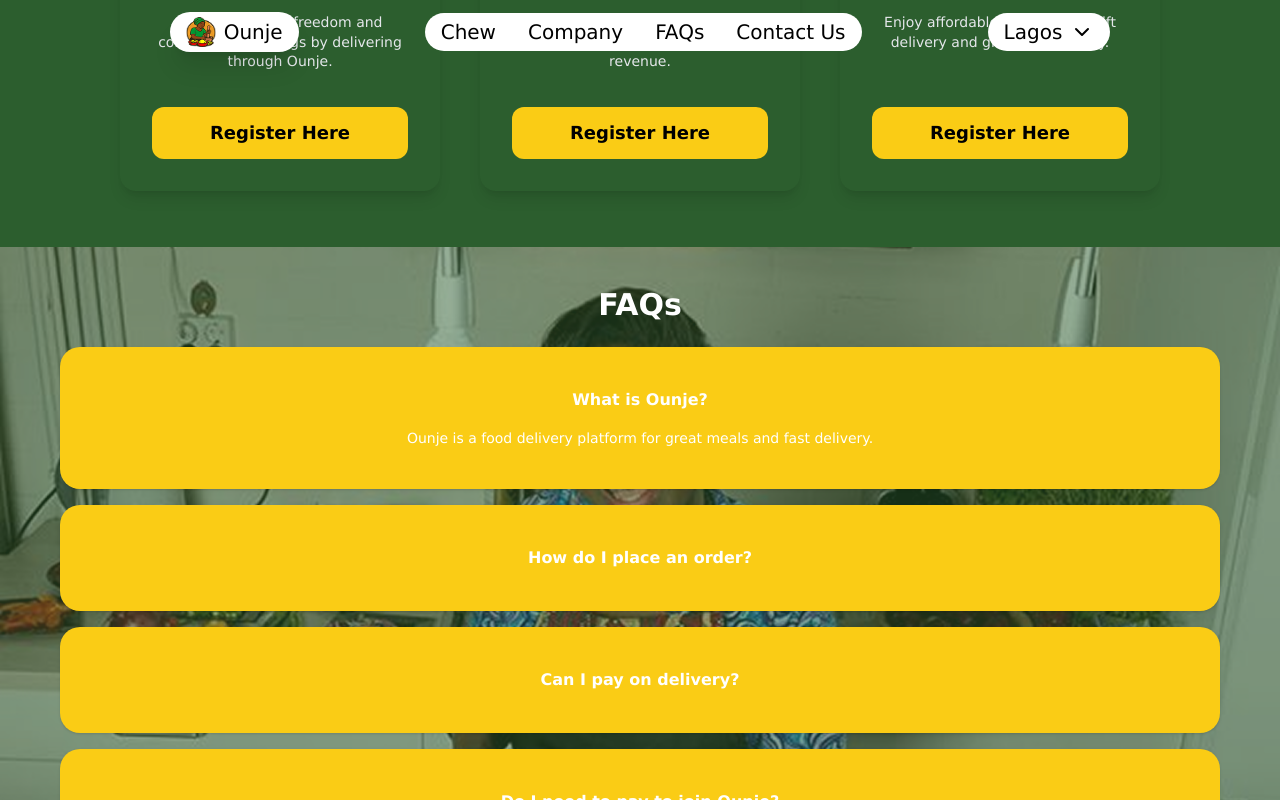
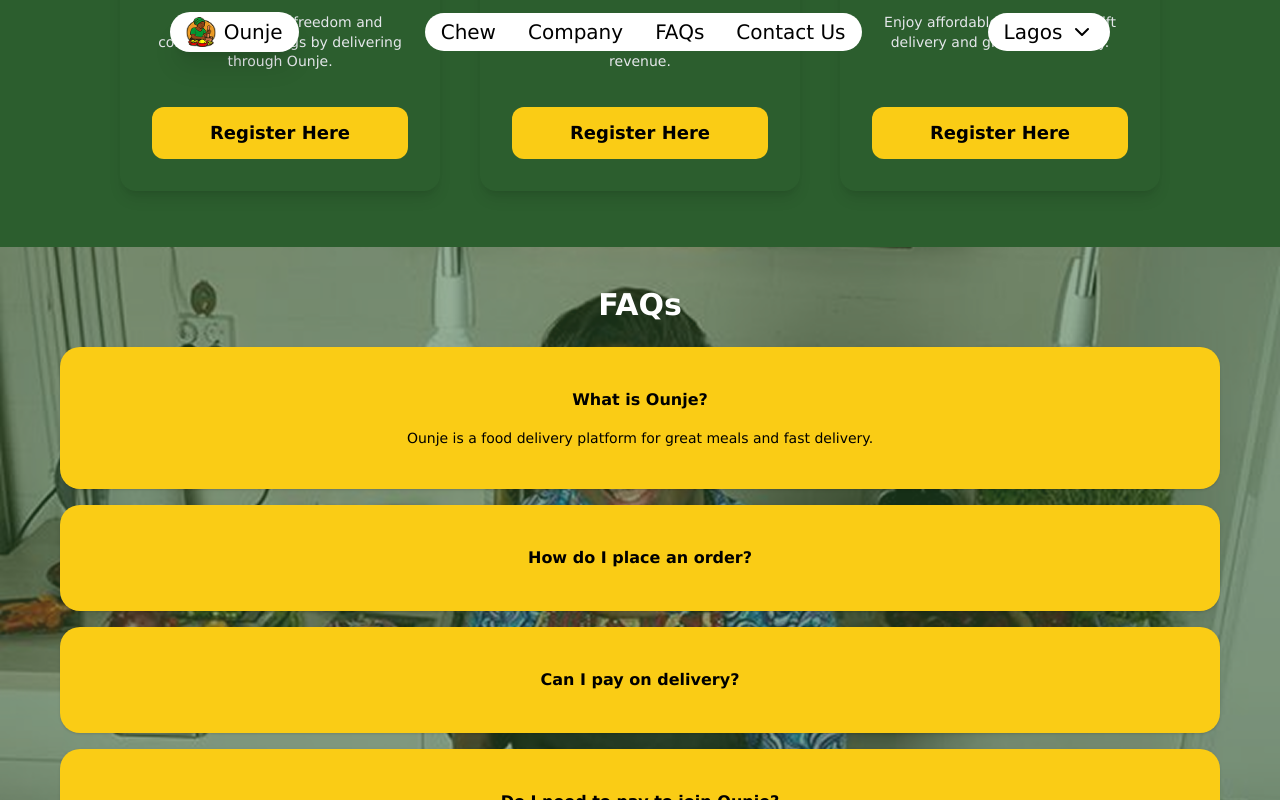
Before and after one commit to Ounje/ounje-landingpage, a React (Vite) app: page / in a window 1280 px wide. Both pictures are taken after a click on the button "What is Ounje?". Shown: the part 4276-5076 px from the top of the page. Built offline with nearby package versions, Linux system fonts and the light colour scheme; the HTML template or start-up script is replaced by a standard one.

Commit message:
Enhance FAQSection and Header styling; update button colors and layout for better visibility and user interaction

```diff
--- a/src/components/FAQSection.tsx
+++ b/src/components/FAQSection.tsx
@@ -38,13 +38,13 @@
               className="bg-yellow-400 rounded-[20px] shadow py-[25px] "
             >
               <button
-                className="w-full text-center px-6 py-4 font-semibold text-white focus:outline-none flex justify-center items-center"
+                className="w-full text-center px-6 py-4 font-semibold text-black hover:text-white focus:outline-none flex justify-center items-center"
                 onClick={() => setOpen(open === i ? null : i)}
               >
                 {faq.q}
               </button>
               {open === i && (
-                <div className="px-6 pb-4 text-white text-center text-sm">
+                <div className="px-6 pb-4 text-black  text-center text-sm">
                   {faq.a}
                 </div>
               )}
--- a/src/components/Header.tsx
+++ b/src/components/Header.tsx
@@ -34,7 +34,7 @@
   }, [isMenuOpen]);
 
   return (
-    <header className="fixed w-full top-0 z-50 flex justify-center items-center">
+    <header className="fixed w-full top-0 z-50 md:flex justify-center items-center">
       <div className="w-full flex items-center justify-between md:justify-center md:gap-[126px] px-4 py-3">
         {/* Logo */}
         <a
@@ -112,7 +112,9 @@
               <Button variant="outline" size="sm">
                 Login
               </Button>
-              <Button size="sm">Sign Up</Button>
+              <Button size="sm" className="hover:text-yellow-400">
+                Sign Up
+              </Button>
             </div>
           </nav>
         </div>
```
